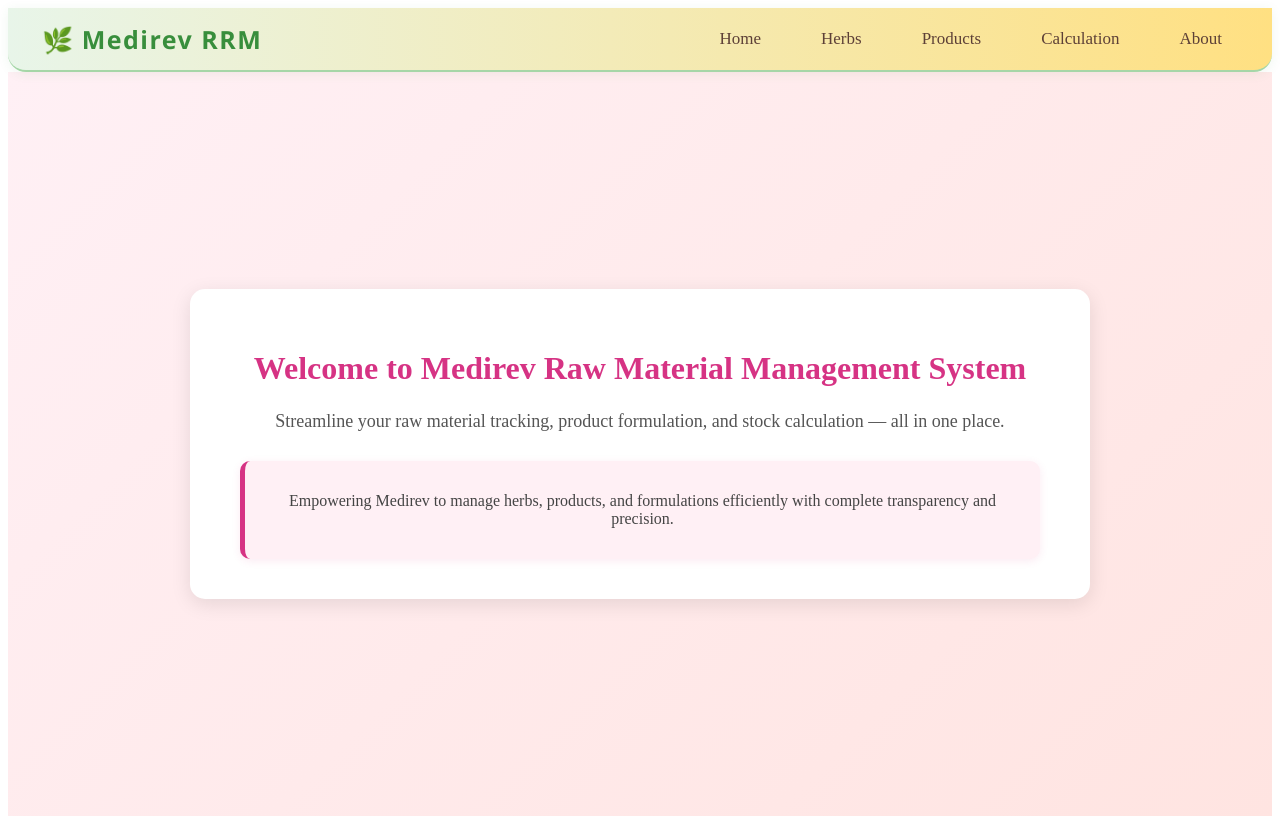
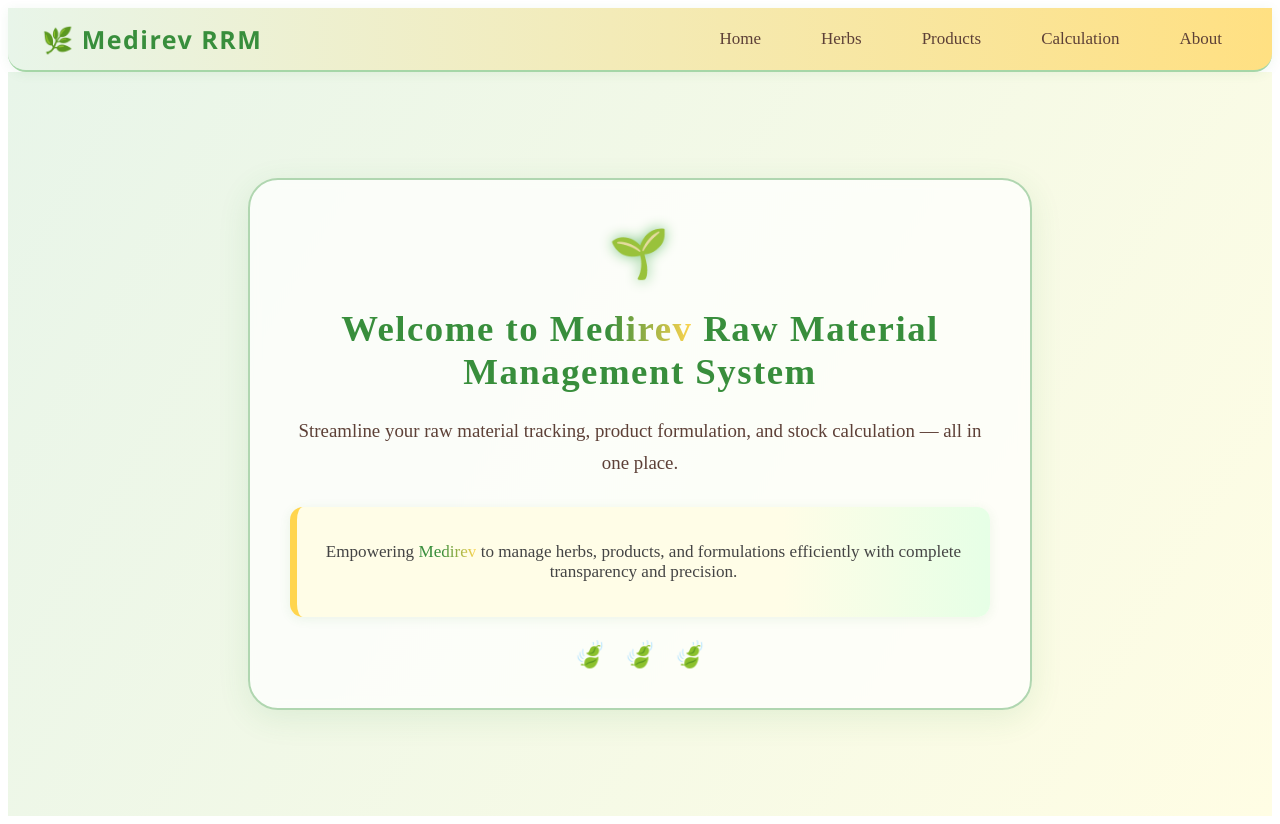
Before and after one commit to chanchalGoyal1155/Medirev-RMM, a React (Create React App) app in the folder frontend/: page / in a window 1280 px wide. Built offline with nearby package versions, Linux system fonts and the light colour scheme.

Commit message:
update home page

```diff
--- a/frontend/src/pages/Home.css
+++ b/frontend/src/pages/Home.css
@@ -1,53 +1,129 @@
-.home-container {
+.home-hero-bg {
+  min-height: 93vh;
   display: flex;
   justify-content: center;
   align-items: center;
-  height: 88vh;
-  background: linear-gradient(135deg, #fff0f5, #ffe4e1);
-  text-align: center;
-  padding: 20px;
+  background: linear-gradient(120deg, #e8f5e9 0%, #fffde4 100%);
+  position: relative;
+  overflow: hidden;
 }
 
-.home-content {
-  max-width: 800px;
-  background: white;
-  border-radius: 15px;
-  padding: 40px 50px;
-  box-shadow: 0 5px 20px rgba(0, 0, 0, 0.1);
-  animation: fadeIn 1s ease-in-out;
+.home-glass-card {
+  max-width: 700px;
+  width: 98vw;
+  background: rgba(255,255,255,0.73);
+  border-radius: 30px;
+  padding: 46px 40px 38px 40px;
+  box-shadow: 0 8px 32px rgba(56,142,60,0.11);
+  backdrop-filter: blur(6px);
+  border: 2px solid #b0d6b0;
+  text-align: center;
+  position: relative;
+  animation: glassFadeIn 1.1s;
 }
 
-.home-title {
-  font-size: 32px;
-  color: #d63384;
-  margin-bottom: 20px;
-  font-weight: 700;
+@keyframes glassFadeIn {
+  0% { opacity: 0; transform: scale(0.94) translateY(60px);}
+  100% { opacity: 1; transform: scale(1) translateY(0);}
 }
 
-.home-subtitle {
-  font-size: 18px;
-  color: #555;
-  margin-bottom: 25px;
-  line-height: 1.6;
+.home-logo-anim {
+  font-size: 3rem;
+  animation: logoBounce 1.2s;
+  margin-bottom: 10px;
+  color: #388e3c;
+  letter-spacing: 2px;
+  filter: drop-shadow(0 0 7px #81c784);
 }
 
-.home-highlight {
-  background-color: #fff0f5;
-  border-left: 5px solid #d63384;
-  padding: 15px 20px;
-  border-radius: 10px;
-  font-size: 16px;
-  color: #444;
-  box-shadow: 0 2px 8px rgba(214, 51, 132, 0.1);
+@keyframes logoBounce {
+  0% { transform: scale(1);}
+  28% { transform: scale(1.35);}
+  52% { transform: scale(0.93);}
+  72% { transform: scale(1.18);}
+  100% { transform: scale(1);}
 }
 
-@keyframes fadeIn {
-  from {
-    opacity: 0;
-    transform: translateY(20px);
+.home-title-anim {
+  font-size: 2.3rem;
+  color: #388e3c;
+  font-weight: 800;
+  margin-bottom: 22px;
+  letter-spacing: 1.5px;
+  animation: fadeInDown 1.35s;
+}
+
+.brand-color {
+  color: #ffd54f;
+  background: linear-gradient(90deg, #388e3c 40%, #ffd54f 100%);
+  background-clip: text;
+  -webkit-background-clip: text;
+  -webkit-text-fill-color: transparent;
+}
+
+.home-subtitle-anim {
+  font-size: 1.18rem;
+  color: #5d4037;
+  margin-bottom: 28px;
+  line-height: 1.7;
+  font-weight: 500;
+  animation: fadeInUp 1.35s;
+}
+
+@keyframes fadeInDown {
+  0% { opacity: 0; transform: translateY(-30px);}
+  100% { opacity: 1; transform: translateY(0);}
+}
+@keyframes fadeInUp {
+  0% { opacity: 0; transform: translateY(30px);}
+  100% { opacity: 1; transform: translateY(0);}
+}
+
+.home-highlight-anim {
+  background: linear-gradient(90deg, #fffde7 70%, #e6ffe6 100%);
+  border-left: 7px solid #ffd54f;
+  padding: 18px 25px;
+  border-radius: 13px;
+  font-size: 1.07rem;
+  color: #444;
+  box-shadow: 0 2px 12px rgba(56,142,60,0.09);
+  margin-bottom: 22px;
+  animation: highlightFadeIn 1.4s;
+}
+
+@keyframes highlightFadeIn {
+  0% { opacity: 0; transform: scale(0.9);}
+  100% { opacity: 1; transform: scale(1);}
+}
+
+.home-ayur-leaves {
+  display: flex;
+  justify-content: center;
+  gap: 18px;
+  font-size: 1.6rem;
+  margin-top: 15px;
+  animation: leavesFadeIn 1.5s;
+}
+
+@keyframes leavesFadeIn {
+  0% { opacity: 0; transform: translateY(30px);}
+  100% { opacity: 1; transform: translateY(0);}
+}
+
+/* Responsive Design */
+@media (max-width: 700px) {
+  .home-glass-card {
+    padding: 18px 8px 18px 8px;
+    border-radius: 17px;
   }
-  to {
-    opacity: 1;
-    transform: translateY(0);
+  .home-title-anim {
+    font-size: 1.27rem;
+  }
+  .home-logo-anim {
+    font-size: 2.1rem;
+  }
+  .home-highlight-anim {
+    font-size: 0.98rem;
+    padding: 11px 7px;
   }
 }
--- a/frontend/src/pages/Home.js
+++ b/frontend/src/pages/Home.js
@@ -1,20 +1,27 @@
-// src/pages/Home.js
 import React from "react";
 import "./Home.css";
 
 function Home() {
   return (
-    <div className="home-container">
-      <div className="home-content">
-        <h1 className="home-title">Welcome to Medirev Raw Material Management System</h1>
-        <p className="home-subtitle">
+    <div className="home-hero-bg">
+      <div className="home-glass-card">
+        <div className="home-logo-anim">🌱</div>
+        <h1 className="home-title-anim">
+          Welcome to <span className="brand-color">Medirev</span> Raw Material Management System
+        </h1>
+        <p className="home-subtitle-anim">
           Streamline your raw material tracking, product formulation, and stock calculation — all in one place.
         </p>
-        <div className="home-highlight">
+        <div className="home-highlight-anim">
           <p>
-            Empowering Medirev to manage herbs, products, and formulations efficiently with
-            complete transparency and precision.
+            Empowering <span className="brand-color">Medirev</span> to manage herbs, products, and formulations efficiently
+            with complete transparency and precision.
           </p>
+        </div>
+        <div className="home-ayur-leaves">
+          <span role="img" aria-label="leaf">🍃</span>
+          <span role="img" aria-label="leaf">🍃</span>
+          <span role="img" aria-label="leaf">🍃</span>
         </div>
       </div>
     </div>
```
